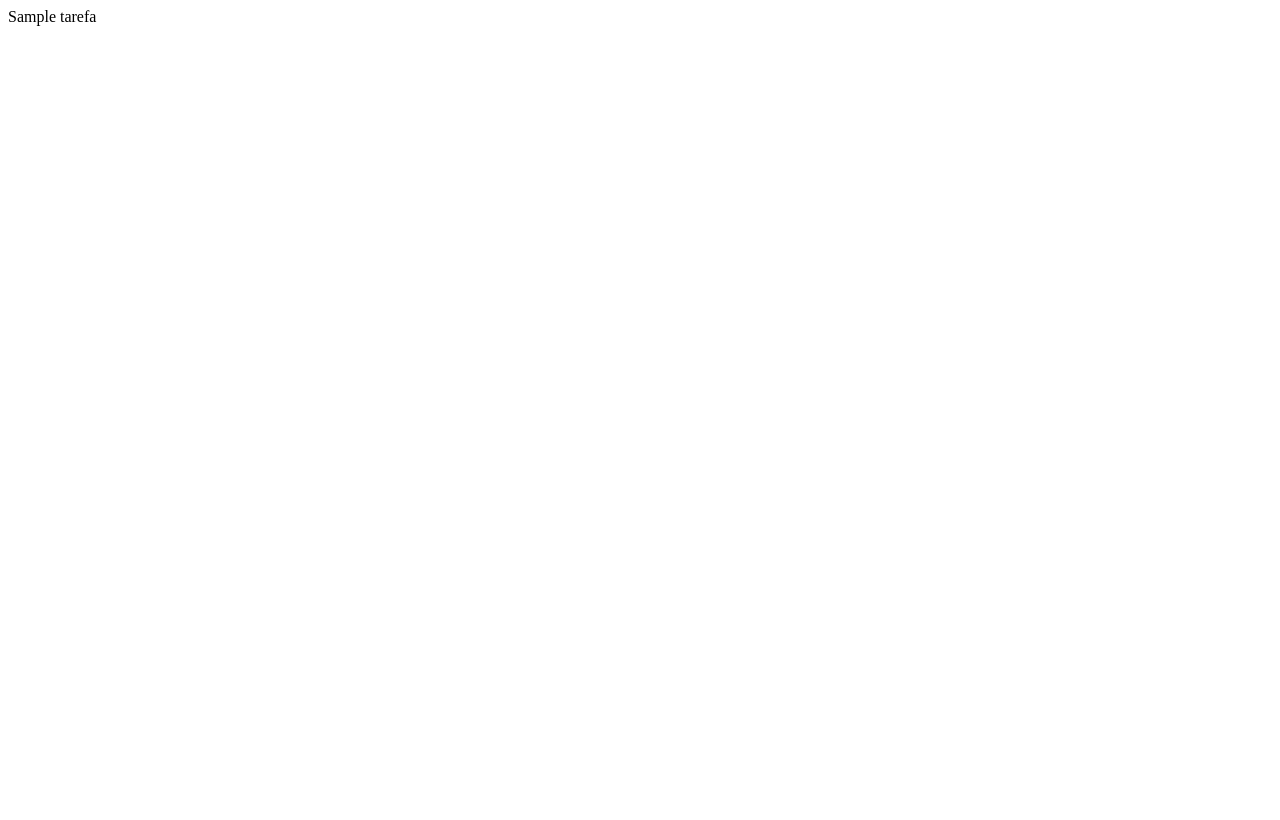
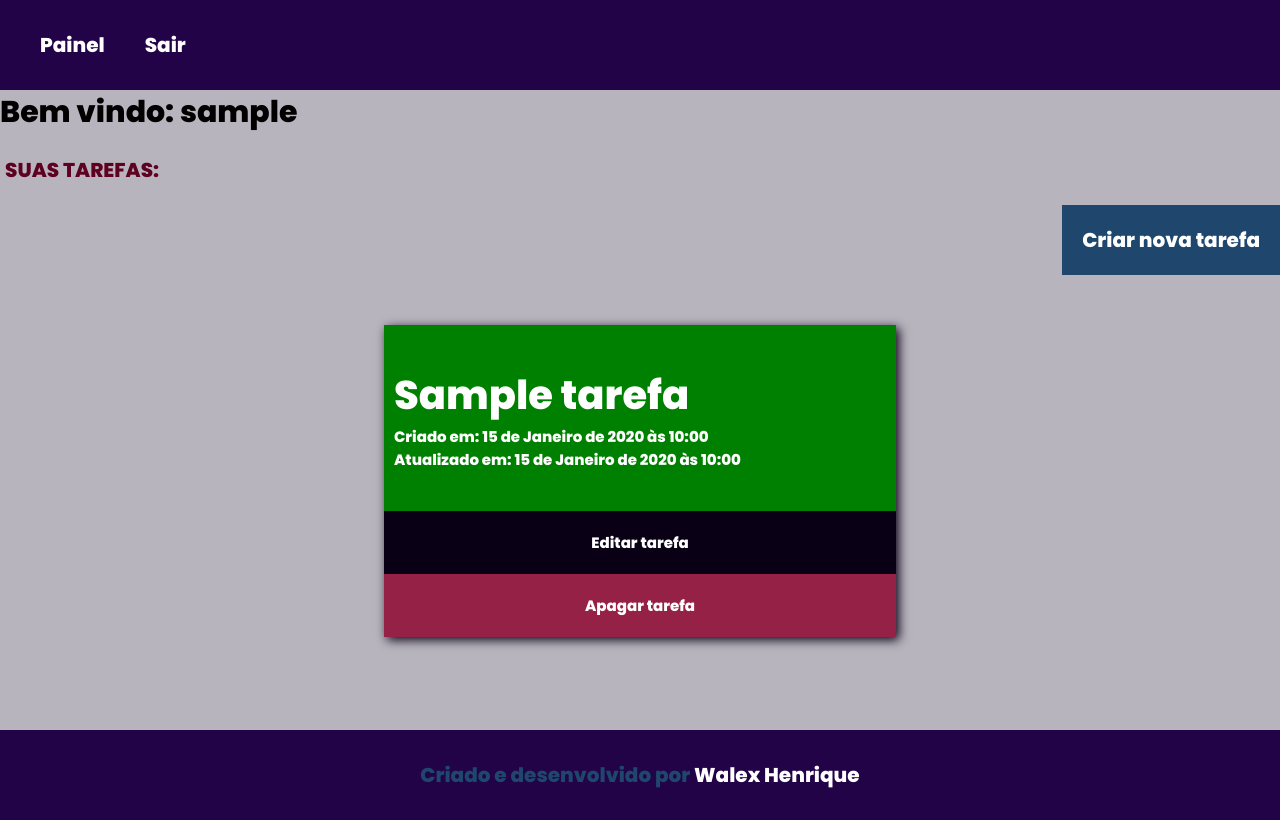
Before and after one commit to walexhenrique/lista-de-tarefas-cbv, a Django app: page /painel/ in a window 1280 px wide. Before the commit the page is almost empty. Before the commit the page ends 26 px from the top, so only its background shows below. Run offline with Django 4.2, Linux system fonts and the light colour scheme; a user stored in the database is signed in; tables that the repository leaves empty hold one stand-in row (values such as "Sample post").

Commit message:
Add template painel.html

```diff
--- a/list/tasks/templates/tasks/tarefa_list.html
+++ b/list/tasks/templates/tasks/tarefa_list.html
@@ -1,3 +1,29 @@
-{% for tarefa in page_obj %}
-    {{ tarefa.title }}
-{% endfor %}
+{% extends 'global/base.html' %}
+{% block title %}Painel{% endblock title %}
+
+{% block content %}
+    <div class="content-list">
+        <h2 class="welcome">Bem vindo: {{user}}</h2>
+        <h1>SUAS TAREFAS:</h1>
+        <div class="task-create">
+            <a href="{% url 'tasks:create-tarefa' %}" class="new-task">Criar nova tarefa</a>
+        </div>
+        <div class="task-list">
+            {% for task in page_obj  %}
+                {% if task.finished %}
+                <div class="task-one finished">
+                {% else %}
+                <div class="task-one">
+                {% endif %}
+                    <div class="task-info">
+                        <h2 class="title">{{task.title}}</h2>
+                        <p class="created-at">Criado em: {{task.created_at}}</p>
+                        <p class="updated-at">Atualizado em: {{task.updated_at}}</p>
+                    </div>
+                    <a href="{% url 'tasks:update-tarefa' task.id %}" class="edit">Editar tarefa</a>
+                    <a href="{% url 'tasks:delete-tarefa' task.id %}" class="delete">Apagar tarefa</a>
+                </div>
+            {% endfor %}
+        </div>
+    </div>
+{% endblock content %}
--- a/static/global/styles.css
+++ b/static/global/styles.css
@@ -3,6 +3,7 @@
     --color-menu: #220348;
     --color-font-secundary: #1F476D;
     --color-font-terciary: #5E0020;
+    --color-delete: #952146;
     --color-white: #fff;
     --color-font-primary: #0A0016;
 }
@@ -81,6 +82,16 @@ header {
     border: 1px solid var(--color-font-primary);
 }
 
+.errorlist {
+    list-style: none;
+    color: red;
+
+}
+.errorlist li {
+    margin: 2rem 0;
+    font-size: 1.5rem;
+}
+
 .send {
     margin-top: 1rem;
     background: var(--color-menu);
@@ -116,3 +127,105 @@ footer h3 {
 footer a:hover {
     color: var(--color-font-terciary);
 }
+
+/* painel */
+
+.welcome {
+    font-size: 3rem;
+}
+
+.content-list {
+    min-height: 80vh;
+}
+.content-list h1 {
+    font-size: 2rem;
+    margin: 2rem 0.5rem;
+    color: var(--color-font-terciary);
+}
+
+.task-create {
+    text-align: right;
+    margin: 2rem 0;
+}
+
+.new-task {
+    display: inline-block;
+    padding: 2rem;
+    background: var(--color-font-secundary);
+    color: var(--color-white);
+    text-decoration: none;
+    font-size: 2rem;
+    transition: all 300ms ease-in-out;
+}
+
+.new-task:hover {
+    background: var(--color-font-primary);
+}
+
+
+.task-list {
+    display: flex;
+    flex-wrap: wrap;
+    gap: 0 4rem;
+    color: var(--color-white);
+    justify-content: center;
+}
+.task-one {
+    width: 40%;
+    margin: 3rem 0;
+    box-shadow: .3rem .3rem 1rem var(--color-font-primary);
+    background: var(--color-font-terciary);
+    transform: scale(1);
+    transition: all 300ms ease-in-out;
+}
+
+.task-one:hover {
+    transform: scale(1.05);
+}
+
+.task-one a {
+    text-decoration: none;
+}
+
+.finished {
+    background: green;
+}
+.task-info {
+    padding: 4rem 1rem;
+    font-size: 1.5rem;
+}
+.title {
+    font-size: 4rem;
+}
+
+.edit {
+    display: block;
+    background: var(--color-font-primary);
+    color: var(--color-white);
+    text-align: center;
+    padding: 2rem 0;
+    font-size: 1.5rem;
+    transition: all 300ms ease-in-out;
+}
+
+.edit:hover {
+    background: var(--color-white);
+    color: var(--color-font-primary);
+}
+
+
+.delete {
+    display: block;
+    background: var(--color-delete);
+    color: var(--color-white);
+    text-align: center;
+    padding: 2rem 0;
+    font-size: 1.5rem;
+    transition: all 300ms ease-in-out;
+
+}
+
+.delete:hover {
+    background: var(--color-white);
+    color: var(--color-font-primary);
+}
```
